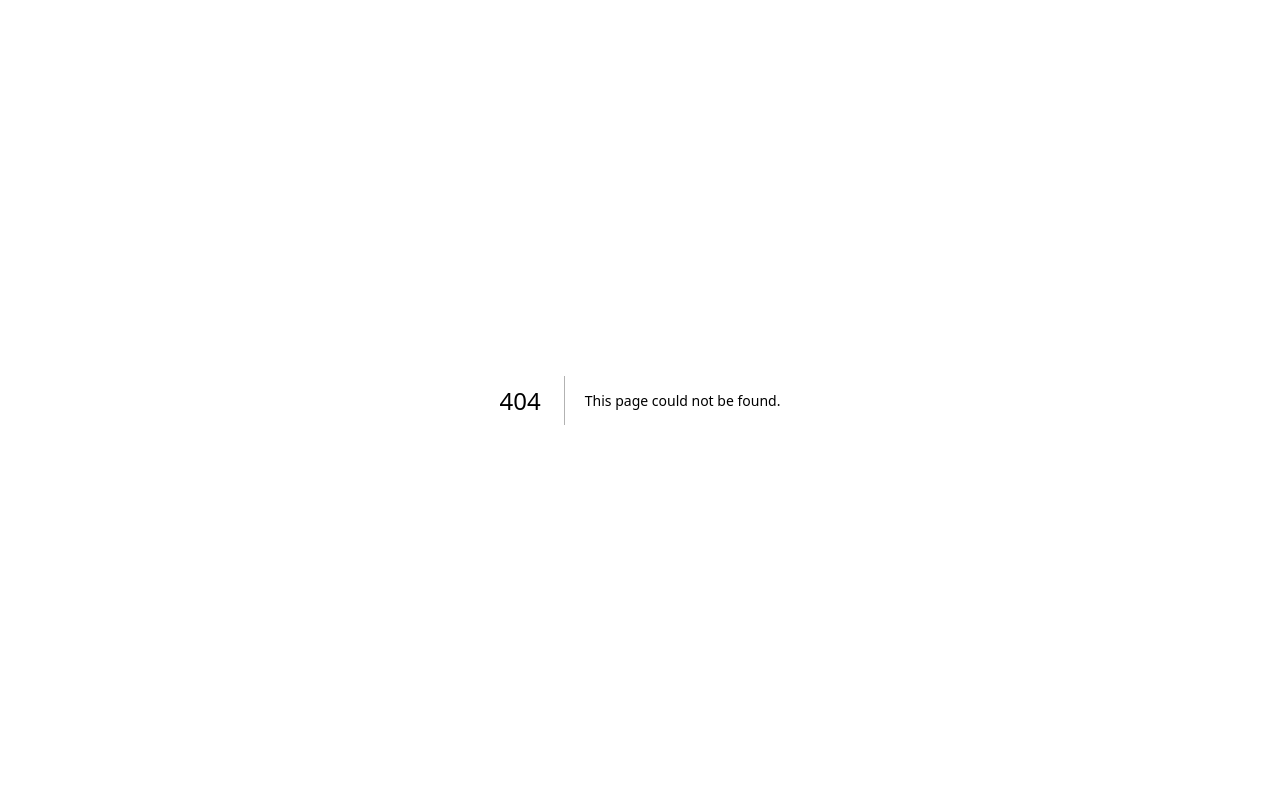
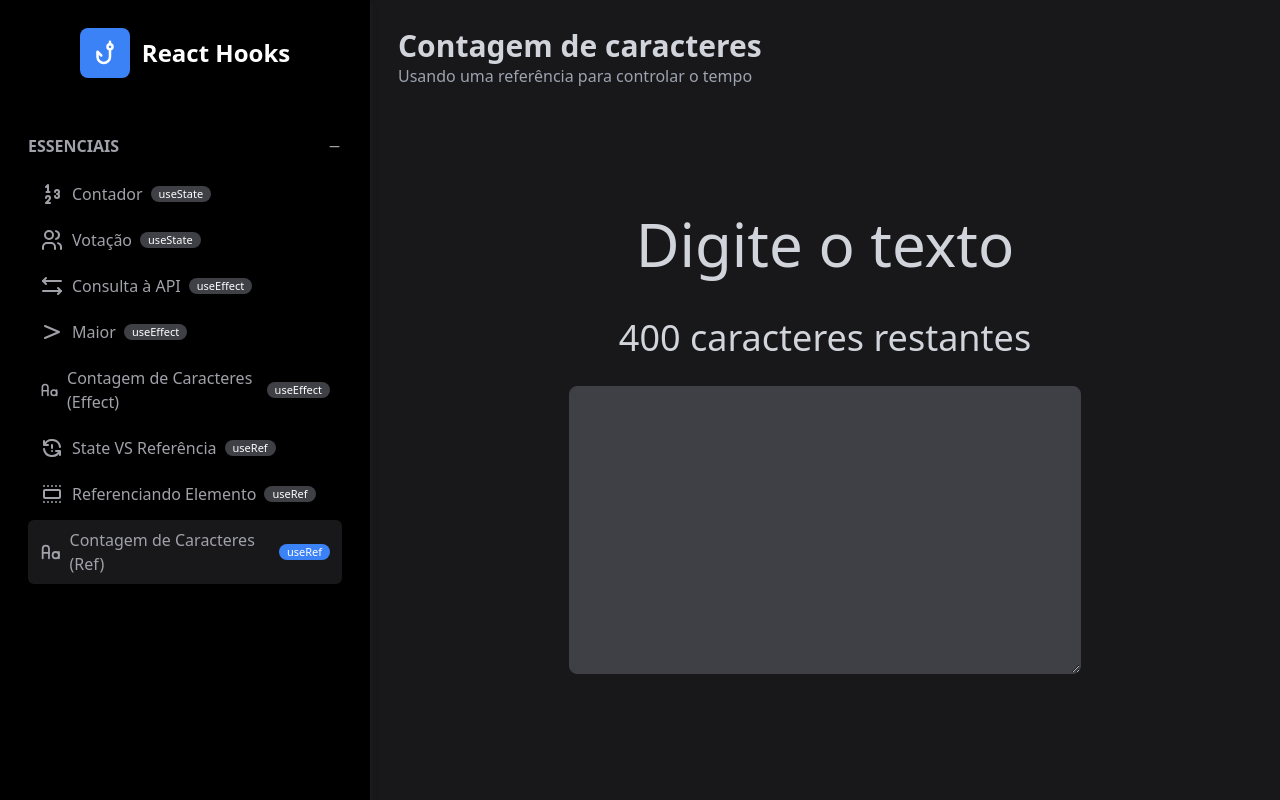
Before and after one commit to FabinhoFlauzino/template-hooks, a Next.js app: page /essenciais/contagemCaracteresRef in a window 1280 px wide. Before the commit this address had no page. Built offline with nearby package versions, Linux system fonts and the light colour scheme.

Commit message:
Usando useRef

```diff
--- a/src/components/template/MenuPrincipal.tsx
+++ b/src/components/template/MenuPrincipal.tsx
@@ -1,4 +1,4 @@
-import { IconArrowsLeftRight, IconLetterCase, IconMathGreater, IconNumbers, IconUsers } from "@tabler/icons-react";
+import { IconArrowsLeftRight, IconLetterCase, IconMathGreater, IconNumbers, IconRefreshAlert, IconSection, IconUsers } from "@tabler/icons-react";
 import { MenuItem } from "../../data/models/MenuItem";
 import { MenuSecao } from "../../data/models/MenuSecao";
 import Logo from "./Logo";
@@ -37,9 +37,27 @@
                     icone: <IconMathGreater />
                 },
                 {
-                    titulo: "Contagem de Caracteres",
+                    titulo: "Contagem de Caracteres (Effect)",
                     url: "/essenciais/contagemCaracteresEffect",
                     tag: "useEffect",
+                    icone: <IconLetterCase />
+                },
+                {
+                    titulo: "State VS Referência",
+                    url: "/essenciais/stateVsRef",
+                    tag: "useRef",
+                    icone: <IconRefreshAlert />
+                },
+                {
+                    titulo: "Referenciando Elemento",
+                    url: "/essenciais/refElemento",
+                    tag: "useRef",
+                    icone: <IconSection />
+                },
+                {
+                    titulo: "Contagem de Caracteres (Ref)",
+                    url: "/essenciais/contagemCaracteresRef",
+                    tag: "useRef",
                     icone: <IconLetterCase />
                 },
             ],
--- /dev/null
+++ b/src/pages/essenciais/contagemCaracteresRef.tsx
@@ -0,0 +1,31 @@
+import Display from "@/components/template/Display";
+import Pagina from "@/components/template/Pagina";
+import { useRef, useState } from "react";
+
+export default function () {
+  const quantidadeCaracteres = 400
+  const [caracteresRestantes, setCaracteresRestantes] = useState(quantidadeCaracteres)
+  const refTexto = useRef<any>()
+  const contador = useRef<any>()
+
+  function iniciaContador() {
+    clearTimeout(contador.current)
+
+    contador.current = setTimeout(() => {
+      let quantidadeCaracteresDigitados = refTexto.current.value.length
+      setCaracteresRestantes(quantidadeCaracteres - quantidadeCaracteresDigitados)
+    }, 1000)
+
+  }
+
+  return (
+    <Pagina titulo="Contagem de caracteres" subtitulo="Usando uma referência para controlar o tempo">
+      <Display texto="Digite o texto" textoComplementar={`${caracteresRestantes} caracteres restantes`} />
+      <textarea
+        ref={refTexto}
+        onInput={iniciaContador}
+        className={`border border-zinc-700 bg-zinc-700 text-white text-2xl w-3/5 h-72 rounded-lg p-5`}
+      ></textarea>
+    </Pagina>
+  )
+}
--- /dev/null
+++ b/src/pages/essenciais/refElemento.tsx
@@ -0,0 +1,23 @@
+import Botao from "@/components/template/Botao";
+import Flex from "@/components/template/Flex";
+import Pagina from "@/components/template/Pagina";
+import { IconArrowLeft } from "@tabler/icons-react";
+import { useRef } from "react";
+
+export default function () {
+  const referencia = useRef<any>()
+
+  function apagar() {
+    //referencia.current = <p>
+    referencia.current.innerText = referencia.current.innerText.slice(0, -1)
+  }
+
+  return (
+    <Pagina titulo="Referenciando um elemento" subtitulo="Usando referências na DOM">
+      <Flex col center>
+        <p ref={referencia} className="text-4xl text-zinc-300 m-4">Texto Legal!</p>
+        <Botao redondo tamanho="2xl" cor="bg-sky-500" onClick={apagar} icone={<IconArrowLeft />} />
+      </Flex>
+    </Pagina>
+  )
+}
--- /dev/null
+++ b/src/pages/essenciais/stateVsRef.tsx
@@ -0,0 +1,24 @@
+import Botao from "@/components/template/Botao";
+import Display from "@/components/template/Display";
+import Flex from "@/components/template/Flex";
+import Pagina from "@/components/template/Pagina";
+import { useRef, useState } from "react";
+
+export default function () {
+  const [estado, setEstado] = useState(0)
+  const referencia = useRef(0)
+
+  function incrementaReferencia() {
+    referencia.current = referencia.current + 1
+  }
+
+  return (
+    <Pagina titulo="Referência Vs State" subtitulo="Entendendo useRef">
+      <Display texto={`R: ${referencia.current} | S: ${estado}`} />
+      <Flex gap={5}>
+        <Botao redondo tamanho="2xl" cor="bg-pink-500" onClick={() => incrementaReferencia()} texto="R+" />
+        <Botao redondo tamanho="2xl" cor="bg-green-500" onClick={() => setEstado(estado + 1)} texto="S+" />
+      </Flex>
+    </Pagina>
+  )
+}
```
